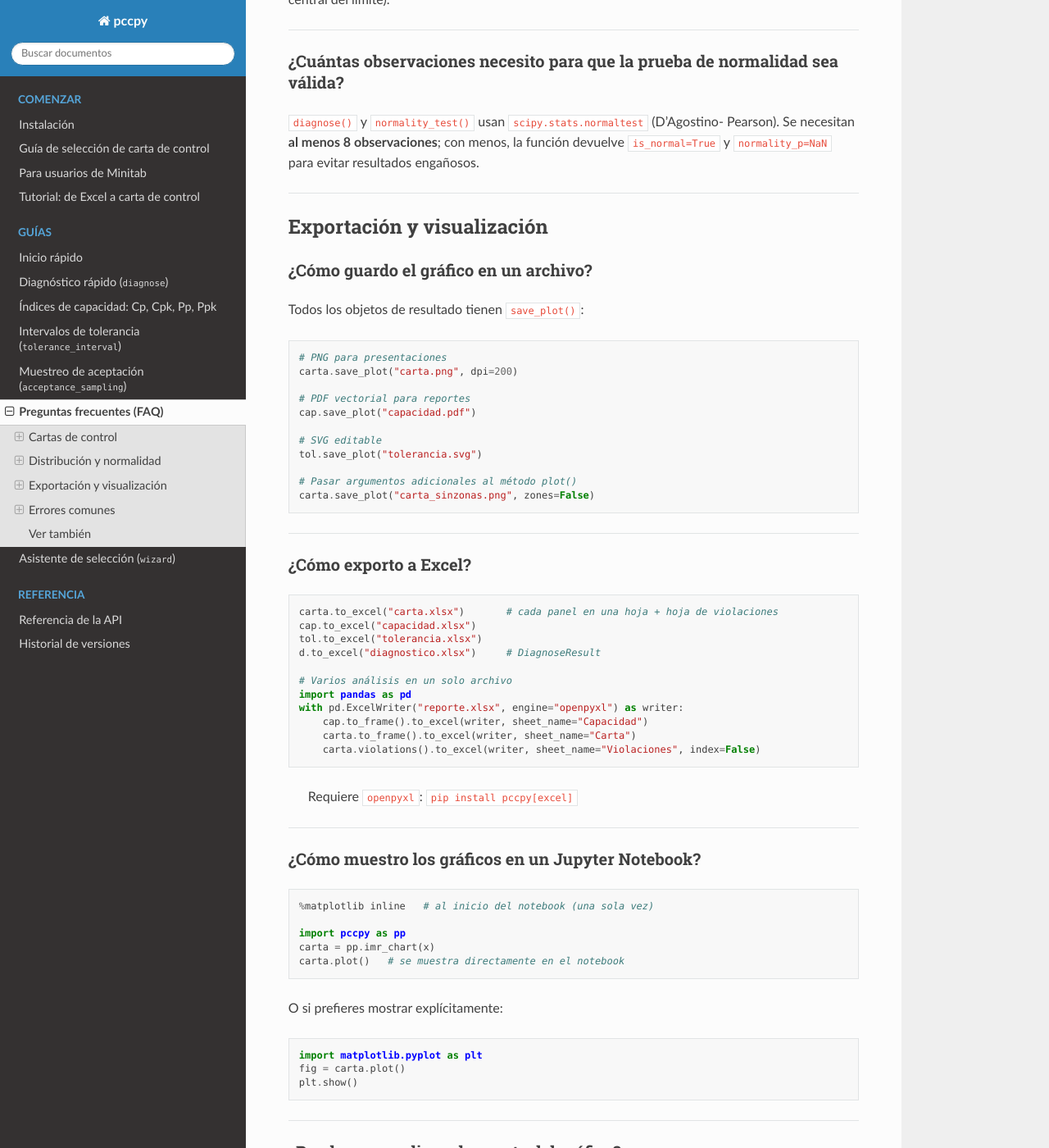
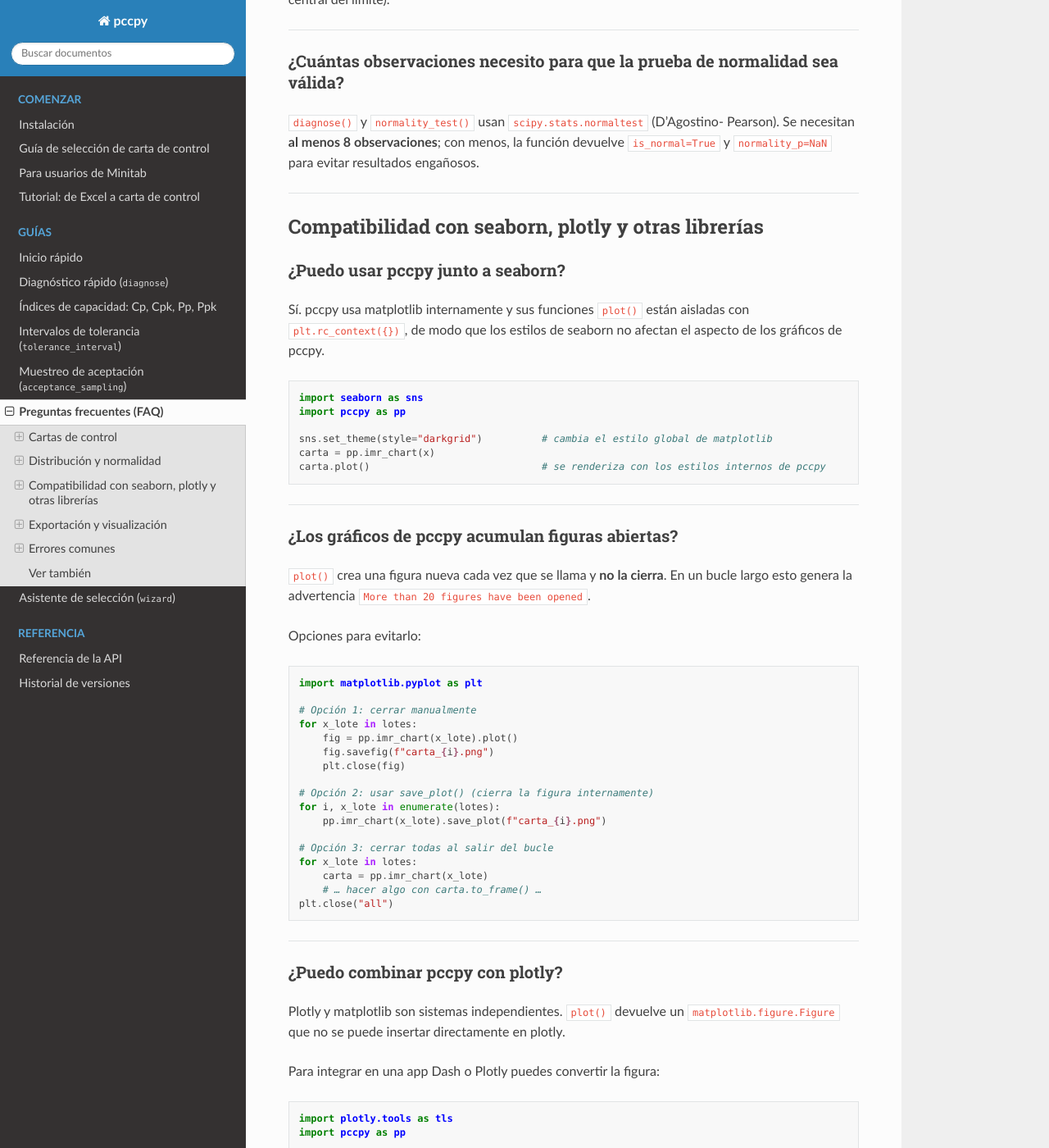
Before and after one commit to LeoSanta15/pccpy, a Sphinx documentation site: the page built from docs/source/faq.md, in a window 1280 px wide and 1400 px high, scrolled down 2715 px. Shown: the whole window at 82% size. Built offline with Sphinx 7.4.7 and the Read the Docs theme 3.1.0, drawn with Linux system fonts in a browser that asks for light colours; some of the changed text lies outside the part shown.

Commit message:
style: isolate plot functions with plt.rc_context({}) for seaborn compatibility
- Wrap all public plot_* functions in plotting.py with plt.rc_context({})
  so that seaborn or other libraries that modify global rcParams do not
  affect pccpy chart rendering
- Apply same isolation to DiagnoseResult.plot() in _diagnose.py and
  plot_pareto() in quality_tools.py
- Update faq.md with new section covering seaborn/plotly compatibility,
  figure memory accumulation (plt.close patterns), and save_plot() as
  the recommended loop idiom

Co-Authored-By: Claude Sonnet 4.6 <noreply@anthropic.com>
Claude-Session: https://claude.ai/code/session_01HUHPdX7cdH9SJwzgGiM2LC

````diff
--- a/docs/source/faq.md
+++ b/docs/source/faq.md
@@ -137,6 +137,73 @@ devuelve `is_normal=True` y `normality_p=NaN` para evitar resultados engañosos.
 
 ---
 
+## Compatibilidad con seaborn, plotly y otras librerías
+
+### ¿Puedo usar pccpy junto a seaborn?
+
+Sí. pccpy usa matplotlib internamente y sus funciones `plot()` están aisladas con
+`plt.rc_context({})`, de modo que los estilos de seaborn no afectan el aspecto de
+los gráficos de pccpy.
+
+```python
+import seaborn as sns
+import pccpy as pp
+
+sns.set_theme(style="darkgrid")          # cambia el estilo global de matplotlib
+carta = pp.imr_chart(x)
+carta.plot()                             # se renderiza con los estilos internos de pccpy
+```
+
+---
+
+### ¿Los gráficos de pccpy acumulan figuras abiertas?
+
+`plot()` crea una figura nueva cada vez que se llama y **no la cierra**. En un
+bucle largo esto genera la advertencia `More than 20 figures have been opened`.
+
+Opciones para evitarlo:
+
+```python
+import matplotlib.pyplot as plt
+
+# Opción 1: cerrar manualmente
+for x_lote in lotes:
+    fig = pp.imr_chart(x_lote).plot()
+    fig.savefig(f"carta_{i}.png")
+    plt.close(fig)
+
+# Opción 2: usar save_plot() (cierra la figura internamente)
+for i, x_lote in enumerate(lotes):
+    pp.imr_chart(x_lote).save_plot(f"carta_{i}.png")
+
+# Opción 3: cerrar todas al salir del bucle
+for x_lote in lotes:
+    carta = pp.imr_chart(x_lote)
+    # … hacer algo con carta.to_frame() …
+plt.close("all")
+```
+
+---
+
+### ¿Puedo combinar pccpy con plotly?
+
+Plotly y matplotlib son sistemas independientes. `plot()` devuelve un
+`matplotlib.figure.Figure` que no se puede insertar directamente en plotly.
+
+Para integrar en una app Dash o Plotly puedes convertir la figura:
+
+```python
+import plotly.tools as tls
+import pccpy as pp
+
+fig_mpl = pp.imr_chart(x).plot()
+fig_plotly = tls.mpl_to_plotly(fig_mpl)  # conversión aproximada
+```
+
+O exportar como imagen PNG y usarla en plotly con `plotly.graph_objects.Image`.
+
+---
+
 ## Exportación y visualización
 
 ### ¿Cómo guardo el gráfico en un archivo?
````
Also changed, not shown: 3 other files.
